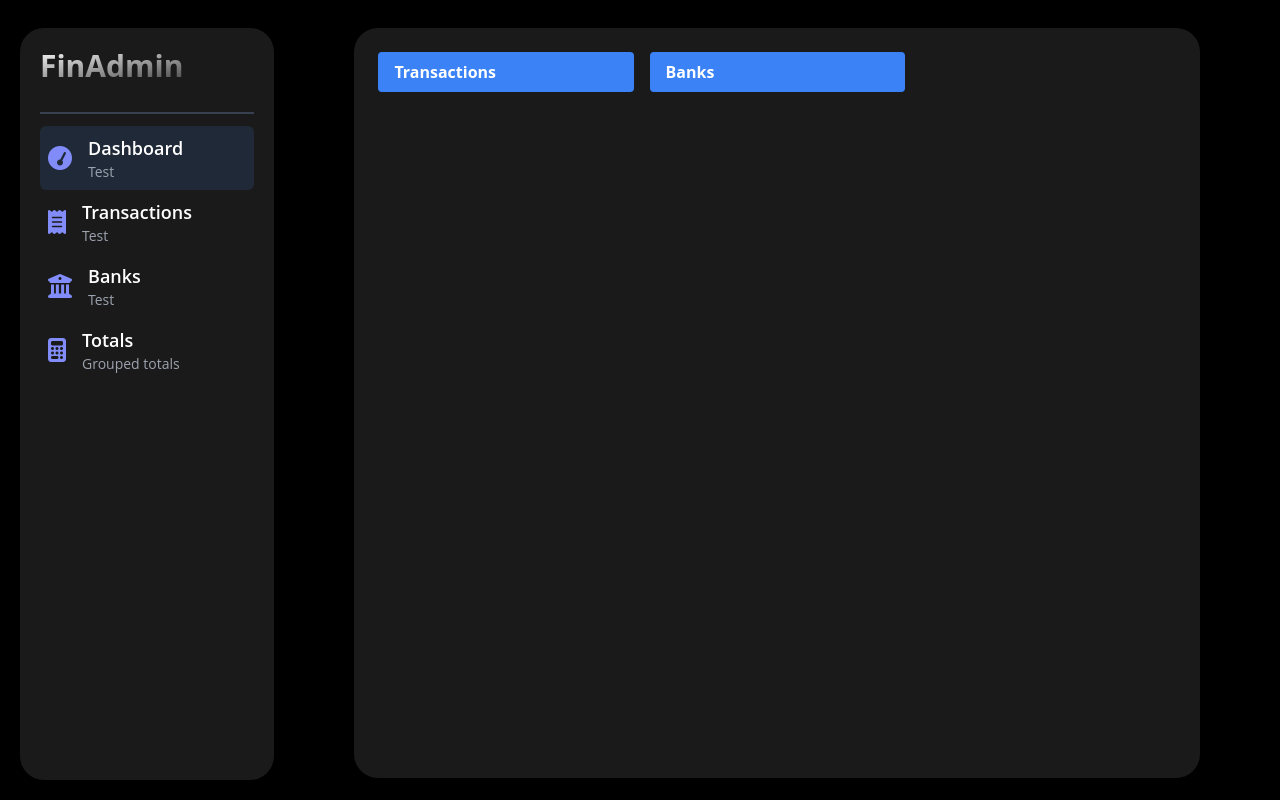
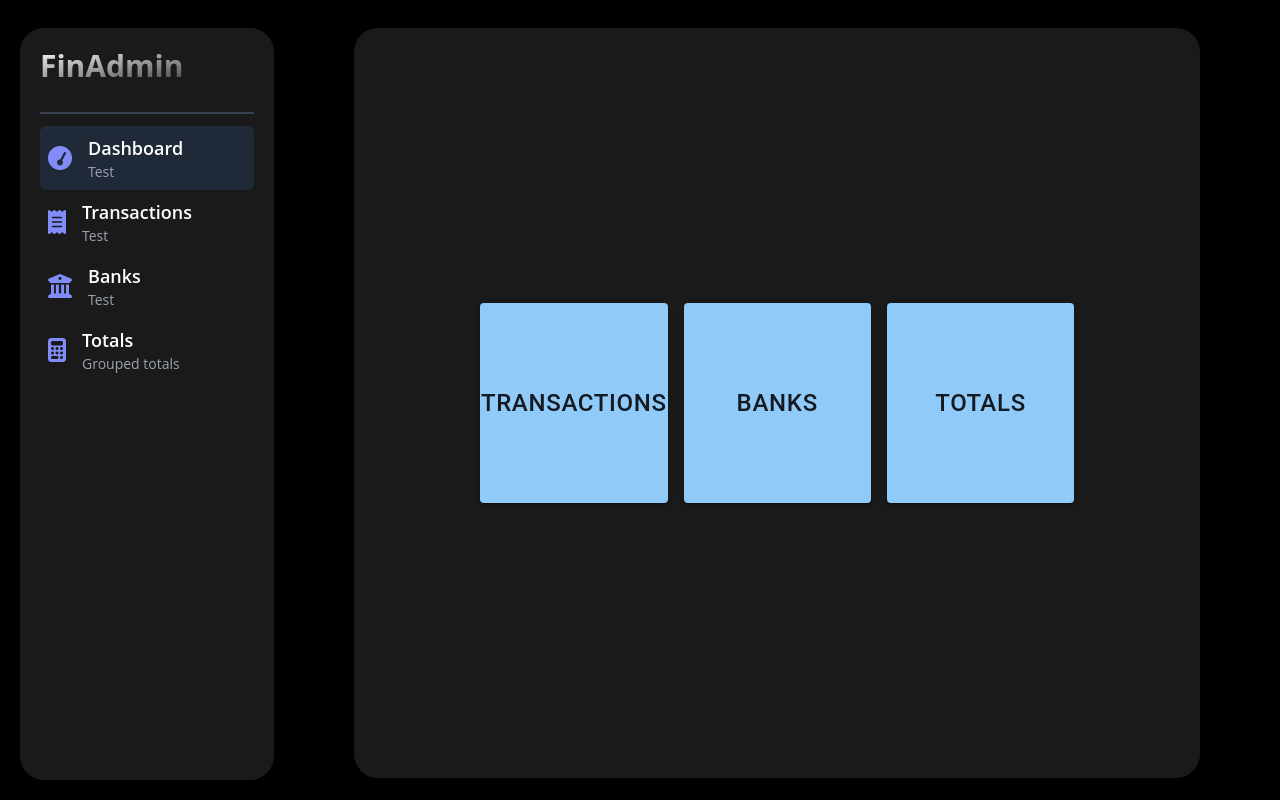
Before and after one commit to brandonjcg/finadmin-client, a React (Vite) app: page / in a window 1280 px wide. Built offline with nearby package versions, Linux system fonts and the light colour scheme; no server answers.

Commit message:
feat(components): :children_crossing: add totals button

```diff
--- a/src/modules/dashboard/components/Dashboard.tsx
+++ b/src/modules/dashboard/components/Dashboard.tsx
@@ -1,21 +1,55 @@
+import { Box, Button, Grid } from '@mui/material';
 import { Link } from 'react-router-dom';
 
+const sx = { width: '100%', height: '200px', fontSize: '1.5rem' };
+
+// TODO: Create a DashboardItem
 export const Dashboard = () => {
   return (
-    <div className="grid grid-cols-1 md:grid-cols-2 lg:grid-cols-3 gap-4">
-      <Link
+    <Box
+      sx={{
+        width: '100%',
+        height: '100vh',
+        display: 'flex',
+        justifyContent: 'center',
+        alignItems: 'center',
+      }}
+    >
+      <Grid container spacing={2} justifyContent="center">
+        <Grid item xs={12} sm={6} md={4} lg={3}>
+          <Button
+            component={Link}
             to="/transaction"
-        className="mb-4 inline-block bg-blue-500 hover:bg-blue-700 text-white font-bold py-2 px-4 rounded"
+            variant="contained"
+            color="primary"
+            sx={sx}
           >
             Transactions
-      </Link>
-
-      <Link
+          </Button>
+        </Grid>
+        <Grid item xs={12} sm={6} md={4} lg={3}>
+          <Button
+            component={Link}
             to="/banks"
-        className="mb-4 inline-block bg-blue-500 hover:bg-blue-700 text-white font-bold py-2 px-4 rounded"
+            variant="contained"
+            color="primary"
+            sx={sx}
           >
             Banks
-      </Link>
-    </div>
+          </Button>
+        </Grid>
+        <Grid item xs={12} sm={6} md={4} lg={3}>
+          <Button
+            component={Link}
+            to="/totals"
+            variant="contained"
+            color="primary"
+            sx={sx}
+          >
+            Totals
+          </Button>
+        </Grid>
+      </Grid>
+    </Box>
   );
 };
--- a/src/modules/index.ts
+++ b/src/modules/index.ts
@@ -4,3 +4,4 @@ export * from './dashboard';
 export * from './layouts';
 export * from './router';
 export * from './transactions';
+export * from './totals';
```
Lines whose indentation alone changed are shown as unchanged.
